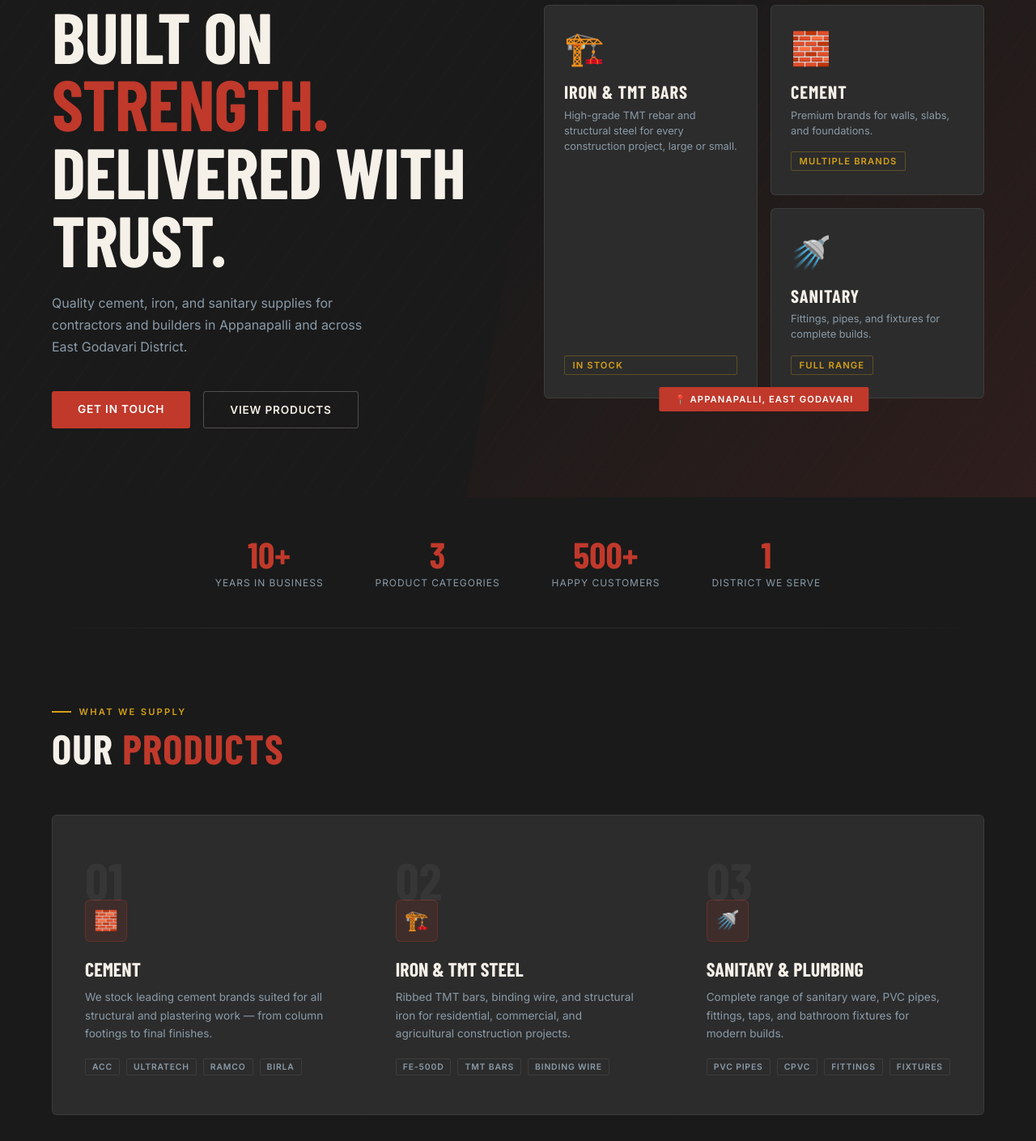
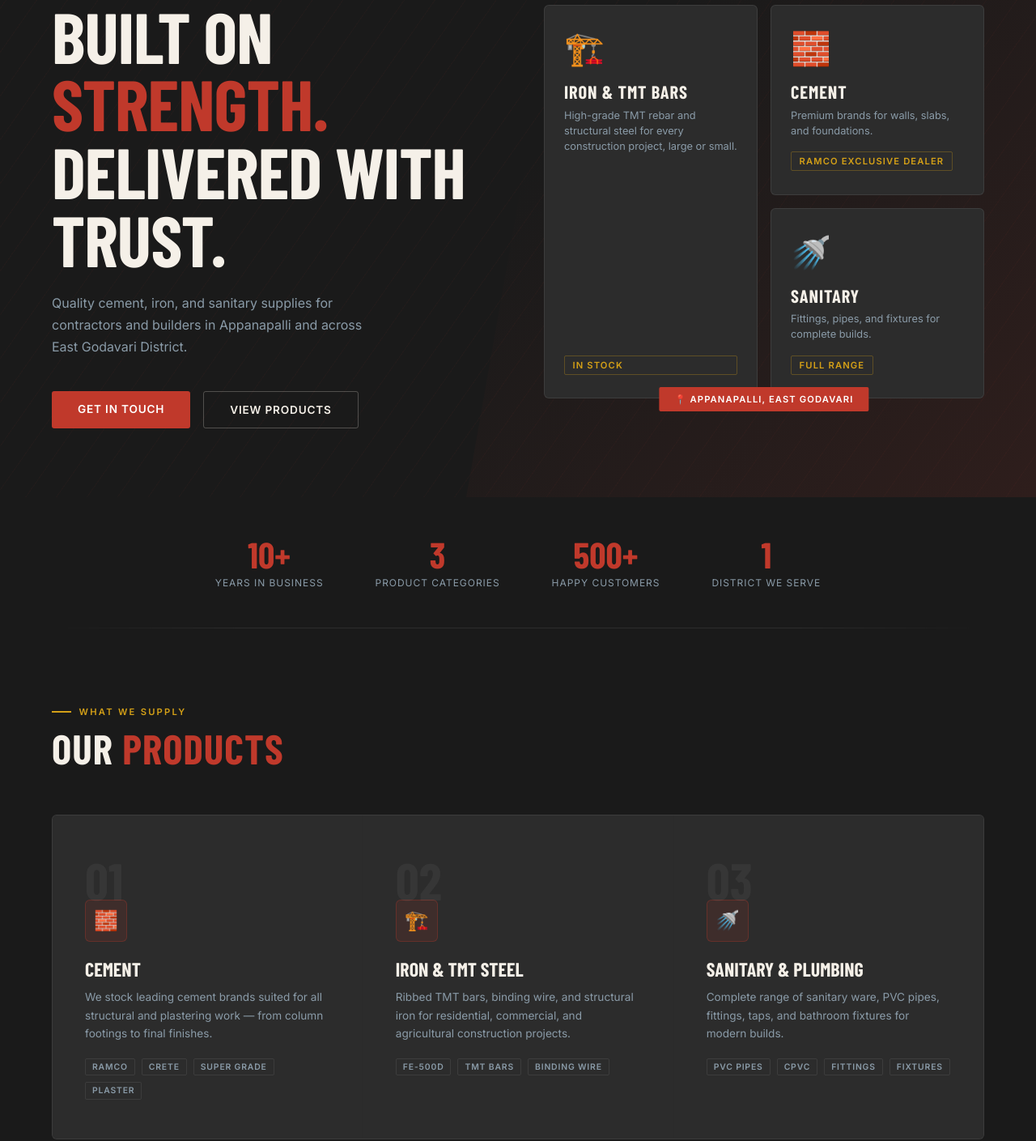
Before and after one commit to Vamsi-Gudimetla/Srksteels, a plain HTML site: page index.html in a window 1280 px wide. Shown: the part 186-1595 px from the top of the page at 81% size. Drawn offline with nearby package versions, Linux system fonts and the light colour scheme; a web font is replaced by a local one.

```diff
--- a/index.html
+++ b/index.html
@@ -658,7 +658,7 @@
           <span class="material-icon">🧱</span>
           <h3>Cement</h3>
           <p>Premium brands for walls, slabs, and foundations.</p>
-          <span class="card-tag">Multiple Brands</span>
+          <span class="card-tag">RAMCO EXCLUSIVE Dealer</span>
         </div>
         <div class="material-card">
           <span class="material-icon">🚿</span>
@@ -706,10 +706,10 @@
         <h3>Cement</h3>
         <p>We stock leading cement brands suited for all structural and plastering work — from column footings to final finishes.</p>
         <div class="product-brands">
-          <span class="brand-chip">ACC</span>
-          <span class="brand-chip">Ultratech</span>
-          <span class="brand-chip">Ramco</span>
-          <span class="brand-chip">Birla</span>
+          <span class="brand-chip">RAMCO</span>
+          <span class="brand-chip">Crete</span>
+          <span class="brand-chip">Super Grade</span>
+          <span class="brand-chip">Plaster</span>
         </div>
       </div>
       <div class="product-item">
```
